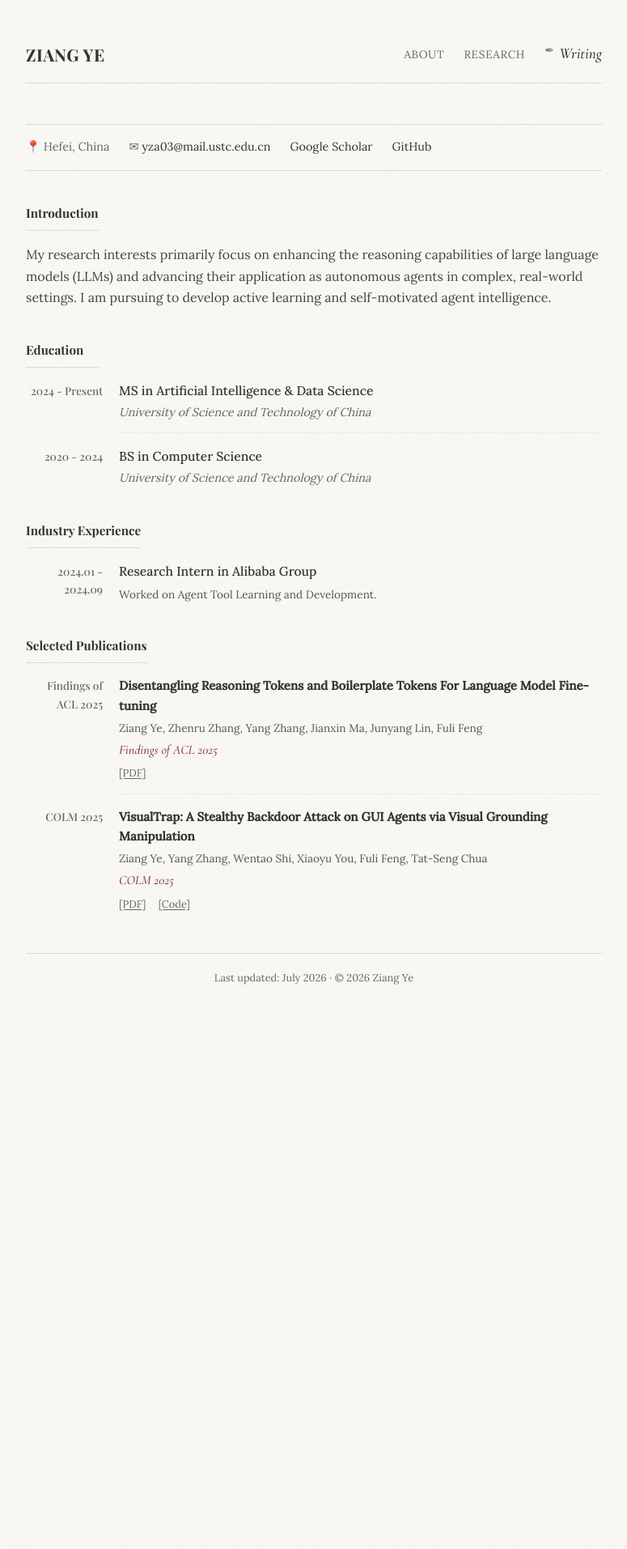
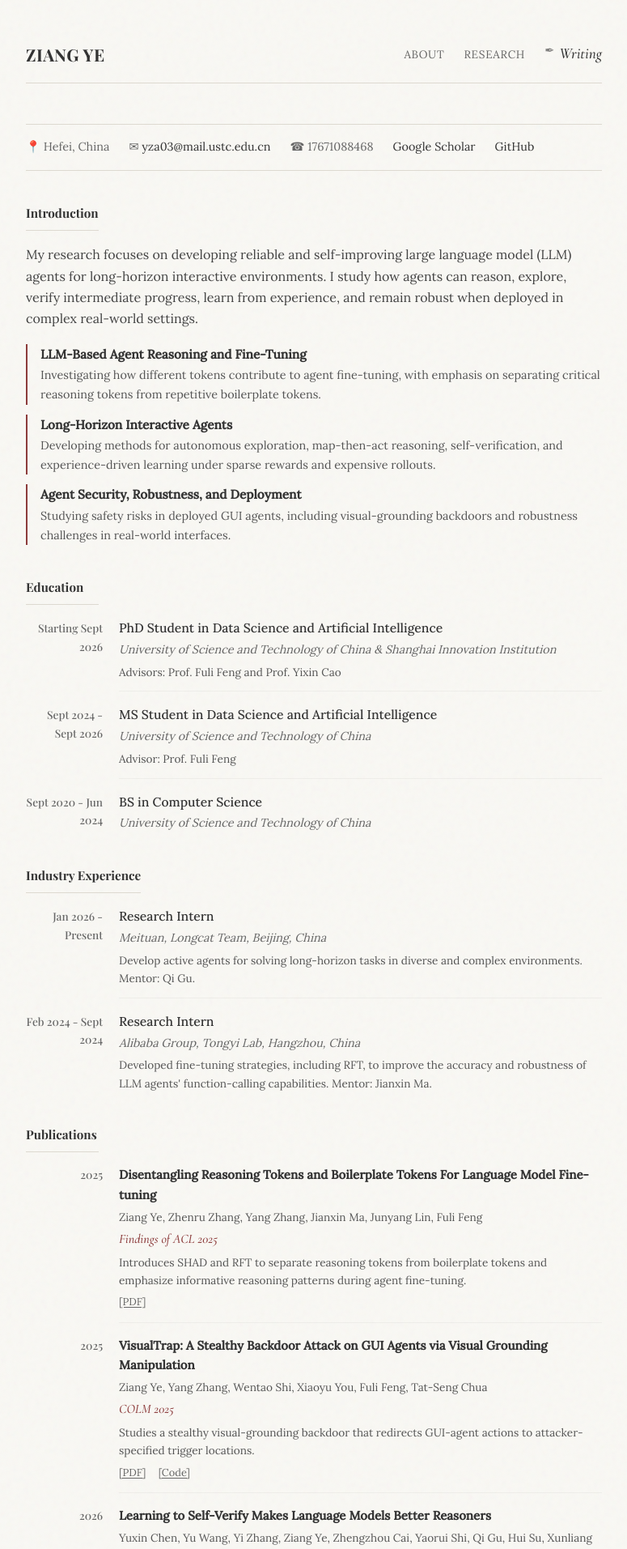
Before and after one commit to whi497/leaf.github.io, a Jekyll site: the page built from index.html, in a window 1280 px wide. Shown: the top 1913 px of the page at 81% size, without its empty margins (252-1027 px from the left). Built offline with Jekyll 4.4.1, drawn with Linux system fonts in a browser that asks for light colours; before the commit the page ends 1268 px from its top, so only the background shows below that; some of the changed text lies outside the part shown.

Commit message:
Update homepage from latest CV

```diff
--- a/_config.yml
+++ b/_config.yml
@@ -1,6 +1,6 @@
 # Site settings
 title: "Ziang Ye"
-description: "AI & DataScience"
+description: "LLM Agents, Long-Horizon Reasoning, and Agent Security"
 url: "https://whi497.github.io" # Your GitHub Pages domain
 baseurl: "/leaf.github.io" # The repository/subdirectory name
 
@@ -8,6 +8,7 @@ baseurl: "/leaf.github.io" # The repository/subdirectory name
 author:
   name: "Ziang Ye"
   email: "yza03@mail.ustc.edu.cn"
+  phone: "17671088468"
   github: "whi497"
   scholar: "https://scholar.google.com/citations?user=o3TlNEUAAAAJ&hl=en"
   # twitter: "your_handle"
--- /dev/null
+++ b/_data/awards.yml
@@ -0,0 +1,3 @@
+- title: "First-class Academic Scholarship"
+  organization: "University of Science and Technology of China"
+  year: "2024/2025"
--- a/_data/education.yml
+++ b/_data/education.yml
@@ -1,14 +1,14 @@
-# - degree: "PhD in Artificial Intelligence & Data Science"
-#   institution: "University of Science and Technology of China & Shanghai Innovation Institution"
-#   year: "2026 - Present"
-# #   description: "Research focus: AI alignment, machine learning interpretability"
+- degree: "PhD Student in Data Science and Artificial Intelligence"
+  institution: "University of Science and Technology of China & Shanghai Innovation Institution"
+  year: "Starting Sept 2026"
+  description: "Advisors: Prof. Fuli Feng and Prof. Yixin Cao"
 
-- degree: "MS in Artificial Intelligence & Data Science"
+- degree: "MS Student in Data Science and Artificial Intelligence"
   institution: "University of Science and Technology of China"
-  year: "2024 - Present"
-  description: ""
+  year: "Sept 2024 - Sept 2026"
+  description: "Advisor: Prof. Fuli Feng"
 
 - degree: "BS in Computer Science"
   institution: "University of Science and Technology of China"
-  year: "2020 - 2024"
+  year: "Sept 2020 - Jun 2024"
   description: ""
--- a/_data/experience.yml
+++ b/_data/experience.yml
@@ -1,3 +1,11 @@
-- role: "Research Intern in Alibaba Group"
-  year: "2024.01 - 2024.09"
-  description: "Worked on Agent Tool Learning and Development."
+- role: "Research Intern"
+  company: "Meituan, Longcat Team"
+  location: "Beijing, China"
+  year: "Jan 2026 - Present"
+  description: "Develop active agents for solving long-horizon tasks in diverse and complex environments. Mentor: Qi Gu."
+
+- role: "Research Intern"
+  company: "Alibaba Group, Tongyi Lab"
+  location: "Hangzhou, China"
+  year: "Feb 2024 - Sept 2024"
+  description: "Developed fine-tuning strategies, including RFT, to improve the accuracy and robustness of LLM agents' function-calling capabilities. Mentor: Jianxin Ma."
--- a/_data/publications.yml
+++ b/_data/publications.yml
@@ -1,13 +1,39 @@
 - title: "Disentangling Reasoning Tokens and Boilerplate Tokens For Language Model Fine-tuning"
   authors: "Ziang Ye, Zhenru Zhang, Yang Zhang, Jianxin Ma, Junyang Lin, Fuli Feng"
   venue: "Findings of ACL 2025"
+  year: "2025"
   pdf: "https://aclanthology.org/2025.findings-acl.1078.pdf"
   code: ""
-  abstract: ""
+  abstract: "Introduces SHAD and RFT to separate reasoning tokens from boilerplate tokens and emphasize informative reasoning patterns during agent fine-tuning."
 
 - title: "VisualTrap: A Stealthy Backdoor Attack on GUI Agents via Visual Grounding Manipulation"
   authors: "Ziang Ye, Yang Zhang, Wentao Shi, Xiaoyu You, Fuli Feng, Tat-Seng Chua"
   venue: "COLM 2025"
+  year: "2025"
   pdf: "https://openreview.net/pdf?id=7HPuAkgdVm"
   code: "https://github.com/whi497/VisualTrap"
-  abstract: ""
+  abstract: "Studies a stealthy visual-grounding backdoor that redirects GUI-agent actions to attacker-specified trigger locations."
+
+- title: "Learning to Self-Verify Makes Language Models Better Reasoners"
+  authors: "Yuxin Chen, Yu Wang, Yi Zhang, Ziang Ye, Zhengzhou Cai, Yaorui Shi, Qi Gu, Hui Su, Xunliang Cai, Xiang Wang, An Zhang, Tat-Seng Chua"
+  venue: "ICML 2026"
+  year: "2026"
+  pdf: ""
+  code: ""
+  abstract: "Investigates self-verification as a mechanism for improving language model reasoning."
+
+- title: "Look Before You Leap: Autonomous Exploration for LLM Agents"
+  authors: "Ziang Ye, Wentao Shi, Yuxin Liu, Yu Wang, Zhengzhou Cai, Yaorui Shi, Qi Gu, Xunliang Cai, Fuli Feng"
+  venue: "Submitted to NeurIPS 2026"
+  year: "2026"
+  pdf: ""
+  code: ""
+  abstract: "Explores autonomous exploration before execution for long-horizon interactive agents."
+
+- title: "MAP: A Map-then-Act Paradigm for Long-Horizon Interactive Agent Reasoning"
+  authors: "Yuxin Liu, Ziang Ye, Yueqing Sun, Mingye Zhu, Jinwei Xiao, Zhuowen Han, Qi Gu, Xunliang Cai, Lei Zhang"
+  venue: "Submitted to NeurIPS 2026"
+  year: "2026"
+  pdf: ""
+  code: ""
+  abstract: "Develops map-then-act reasoning for long-horizon interactive agent tasks."
--- a/assets/css/style.css
+++ b/assets/css/style.css
@@ -160,6 +160,30 @@ section {
     color: var(--text-primary);
 }
 
+.research-focus-list {
+    display: grid;
+    gap: 12px;
+    margin-top: 18px;
+}
+
+.research-focus {
+    padding-left: 16px;
+    border-left: 2px solid var(--accent-color);
+}
+
+.research-focus strong {
+    display: block;
+    font-size: 0.96rem;
+    color: var(--text-primary);
+    margin-bottom: 2px;
+}
+
+.research-focus p {
+    font-size: 0.9rem;
+    color: #555;
+    margin-bottom: 0;
+}
+
 /* ---------------- 列表布局 ---------------- */
 .entry-list {
     display: grid;
@@ -259,6 +283,12 @@ section {
     color: var(--accent-color);
 }
 
+.pub-abstract {
+    font-size: 0.85rem;
+    color: #555;
+    margin-top: 4px;
+}
+
 .pub-links {
     margin-top: 5px;
     font-size: 0.8rem;
@@ -308,6 +338,19 @@ section {
     position: absolute;
     left: 0;
     color: var(--text-meta);
+}
+
+.compact-meta {
+    display: block;
+    color: var(--text-meta);
+    font-size: 0.82rem;
+}
+
+.compact-subtitle {
+    display: block;
+    color: var(--text-meta);
+    font-size: 0.82rem;
+    font-style: italic;
 }
 
 /* ---------------- Blog list (Writings page) ---------------- */
--- a/index.html
+++ b/index.html
@@ -1,12 +1,13 @@
 ---
 layout: default
-title: MS Student
+title: LLM Agent Researcher
 ---
 
 <!-- Contact Bar -->
 <div class="contact-bar">
     <span>📍 Hefei, China</span>
     <span>✉ <a href="mailto:{{ site.author.email }}">{{ site.author.email }}</a></span>
+    {% if site.author.phone %}<span>☎ {{ site.author.phone }}</span>{% endif %}
     {% if site.author.scholar %}<span><a href="{{ site.author.scholar }}">Google Scholar</a></span>{% endif %}
     {% if site.author.github %}<span><a href="https://github.com/{{ site.author.github }}">GitHub</a></span>{% endif %}
     {% if site.author.twitter %}<span><a href="https://twitter.com/{{ site.author.twitter }}">Twitter/X</a></span>{% endif %}
@@ -18,8 +19,22 @@ title: MS Student
         <h2 class="section-header">Introduction</h2>
         <div class="about-content">
             <p>
-                My research interests primarily focus on enhancing the reasoning capabilities of large language models (LLMs) and advancing their application as autonomous agents in complex, real-world settings. I am pursuing to develop active learning and self-motivated agent intelligence.
+                My research focuses on developing reliable and self-improving large language model (LLM) agents for long-horizon interactive environments. I study how agents can reason, explore, verify intermediate progress, learn from experience, and remain robust when deployed in complex real-world settings.
             </p>
+            <div class="research-focus-list">
+                <div class="research-focus">
+                    <strong>LLM-Based Agent Reasoning and Fine-Tuning</strong>
+                    <p>Investigating how different tokens contribute to agent fine-tuning, with emphasis on separating critical reasoning tokens from repetitive boilerplate tokens.</p>
+                </div>
+                <div class="research-focus">
+                    <strong>Long-Horizon Interactive Agents</strong>
+                    <p>Developing methods for autonomous exploration, map-then-act reasoning, self-verification, and experience-driven learning under sparse rewards and expensive rollouts.</p>
+                </div>
+                <div class="research-focus">
+                    <strong>Agent Security, Robustness, and Deployment</strong>
+                    <p>Studying safety risks in deployed GUI agents, including visual-grounding backdoors and robustness challenges in real-world interfaces.</p>
+                </div>
+            </div>
         </div>
     </section>
 
@@ -51,7 +66,7 @@ title: MS Student
                 <div class="entry-meta">{{ exp.year }}</div>
                 <div class="entry-main">
                     <div class="entry-title">{{ exp.role }}</div>
-                    <div class="entry-subtitle">{{ exp.company }}</div>
+                    <div class="entry-subtitle">{{ exp.company }}{% if exp.location %}, {{ exp.location }}{% endif %}</div>
                     {% if exp.description and exp.description != "" %}
                     <div class="entry-desc">{{ exp.description }}</div>
                     {% endif %}
@@ -63,11 +78,11 @@ title: MS Student
 
     <!-- Publications -->
     <section id="research">
-        <h2 class="section-header">Selected Publications</h2>
+        <h2 class="section-header">Publications</h2>
         <ul class="pub-list">
             {% for pub in site.data.publications %}
             <li class="pub-item">
-                <div class="pub-meta">{{ pub.venue }}</div>
+                <div class="pub-meta">{{ pub.year | default: pub.venue }}</div>
                 <div class="pub-main">
                     {% if pub.pdf and pub.pdf != "" %}
                     <a href="{{ pub.pdf }}" class="pub-title">{{ pub.title }}</a>
@@ -75,7 +90,10 @@ title: MS Student
                     <span class="pub-title">{{ pub.title }}</span>
                     {% endif %}
                     <div class="pub-authors">{{ pub.authors }}</div>
-                    <div class="pub-venue">{{ pub.venue }}{% if pub.year %}, {{ pub.year }}{% endif %}</div>
+                    <div class="pub-venue">{{ pub.venue }}</div>
+                    {% if pub.abstract and pub.abstract != "" %}
+                    <div class="pub-abstract">{{ pub.abstract }}</div>
+                    {% endif %}
                     {% if pub.pdf != "" or pub.code != "" %}
                     <div class="pub-links">
                         {% if pub.pdf and pub.pdf != "" %}<a href="{{ pub.pdf }}">[PDF]</a>{% endif %}
@@ -87,4 +105,28 @@ title: MS Student
             {% endfor %}
         </ul>
     </section>
+
+    <div class="compact-section">
+        <section id="awards" class="compact-block">
+            <h3>Awards</h3>
+            <ul class="compact-list">
+                {% for award in site.data.awards %}
+                <li>{{ award.title }}, {{ award.organization }} <span class="compact-meta">{{ award.year }}</span></li>
+                {% endfor %}
+            </ul>
+        </section>
+
+        <section id="teaching" class="compact-block">
+            <h3>Teaching</h3>
+            <ul class="compact-list">
+                {% for teaching in site.data.teaching %}
+                <li>
+                    {{ teaching.course }}
+                    <span class="compact-meta">{{ teaching.year }}</span>
+                    <span class="compact-subtitle">{{ teaching.role }}, {{ teaching.institution }}</span>
+                </li>
+                {% endfor %}
+            </ul>
+        </section>
+    </div>
 </main>
```
Also changed, not shown: _data/teaching.yml (added, +9 -0 lines).
